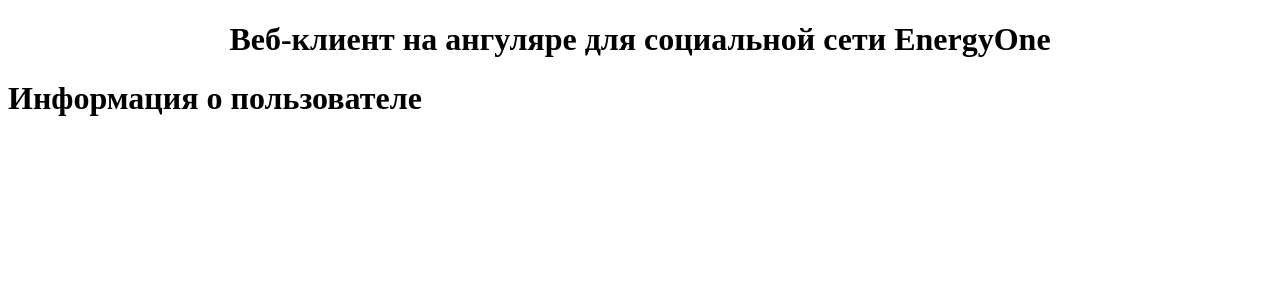
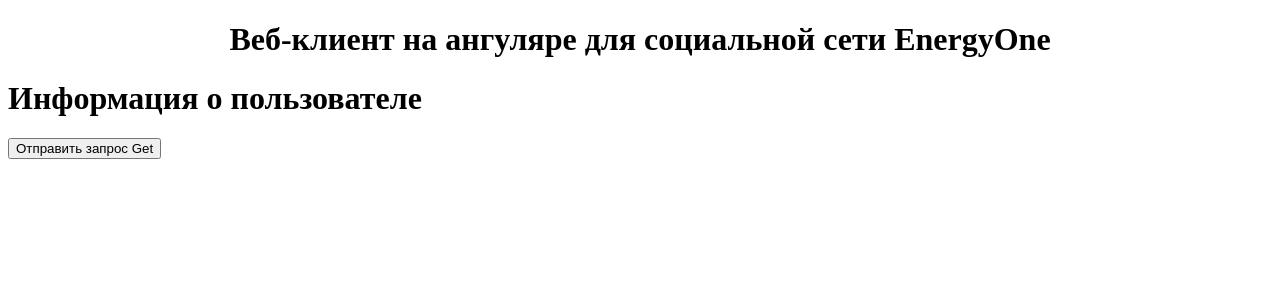
Before and after one commit to 1EnergyOne1/SocialNetwork, an Angular app in the folder AngularClient/AngularClient/: page / in a window 1280 px wide. Shown: the top 300 px of the page. Built offline with nearby package versions, Linux system fonts and the light colour scheme.

Commit message:
Построен Get-запрос с ангуляр-клиента на сервер

```diff
--- a/AngularClient/AngularClient/package.json
+++ b/AngularClient/AngularClient/package.json
@@ -11,7 +11,7 @@
   "private": true,
   "dependencies": {
     "@angular/animations": "^16.2.0",
-    "@angular/common": "^16.2.0",
+    "@angular/common": "^16.2.12",
     "@angular/compiler": "^16.2.0",
     "@angular/core": "^16.2.0",
     "@angular/forms": "^16.2.0",
@@ -24,7 +24,7 @@
   },
   "devDependencies": {
     "@angular-devkit/build-angular": "^16.2.7",
-    "@angular/cli": "^16.2.7",
+    "@angular/cli": "^16.2.12",
     "@angular/compiler-cli": "^16.2.0",
     "@types/jasmine": "~4.3.0",
     "jasmine-core": "~4.6.0",
--- /dev/null
+++ b/AngularClient/AngularClient/src/Services/MainServices.ts
@@ -0,0 +1,6 @@
+import { UserServices } from './UserService';
+export class MainServices{
+    constructor(userService: UserServices){}
+
+
+}
--- /dev/null
+++ b/AngularClient/AngularClient/src/Services/UserService.ts
@@ -0,0 +1,10 @@
+import { HttpClient } from "@angular/common/http";
+import { Injectable } from "@angular/core";
+
+@Injectable()
+export class UserServices {
+    constructor(private _http: HttpClient) { }
+    getUser() {
+        return this._http.get("https://localhost:7164/api/users/GetUser");
+    }
+}
--- a/AngularClient/AngularClient/src/app/user-info/user-info.component.html
+++ b/AngularClient/AngularClient/src/app/user-info/user-info.component.html
@@ -1 +1,3 @@
 <h1>Информация о пользователе</h1>
+<button title="Отправить запрос Get" (click)="getResponse()">Отправить запрос Get</button>
+<label>{{response}}</label>
--- a/AngularClient/AngularClient/src/app/user-info/user-info.component.ts
+++ b/AngularClient/AngularClient/src/app/user-info/user-info.component.ts
@@ -1,10 +1,21 @@
+import { HttpClient } from "@angular/common/http";
 import { Component } from "@angular/core";
+import { UserServices } from "src/Services/UserService";
 
 @Component({
-    selector: 'user-info',
+  selector: 'user-info',
   templateUrl: './user-info.component.html',
   styleUrls: ['./user-info.component.scss']
 })
-export class UserInfoComponent{
+export class UserInfoComponent {
 
+  response: string = '';
+
+  constructor(private _http: HttpClient, private _UserServices: UserServices) { }
+
+  getResponse() {
+    this._UserServices.getUser().subscribe({next: (data:any) =>{
+      this.response = data;
+    }})
+  }
 }
```
Also changed, not shown: AngularClient/AngularClient/src/app/user-info/user-info.module.ts (+6 -3 lines), 1 other file (tests, documents, lock files or other folders).
